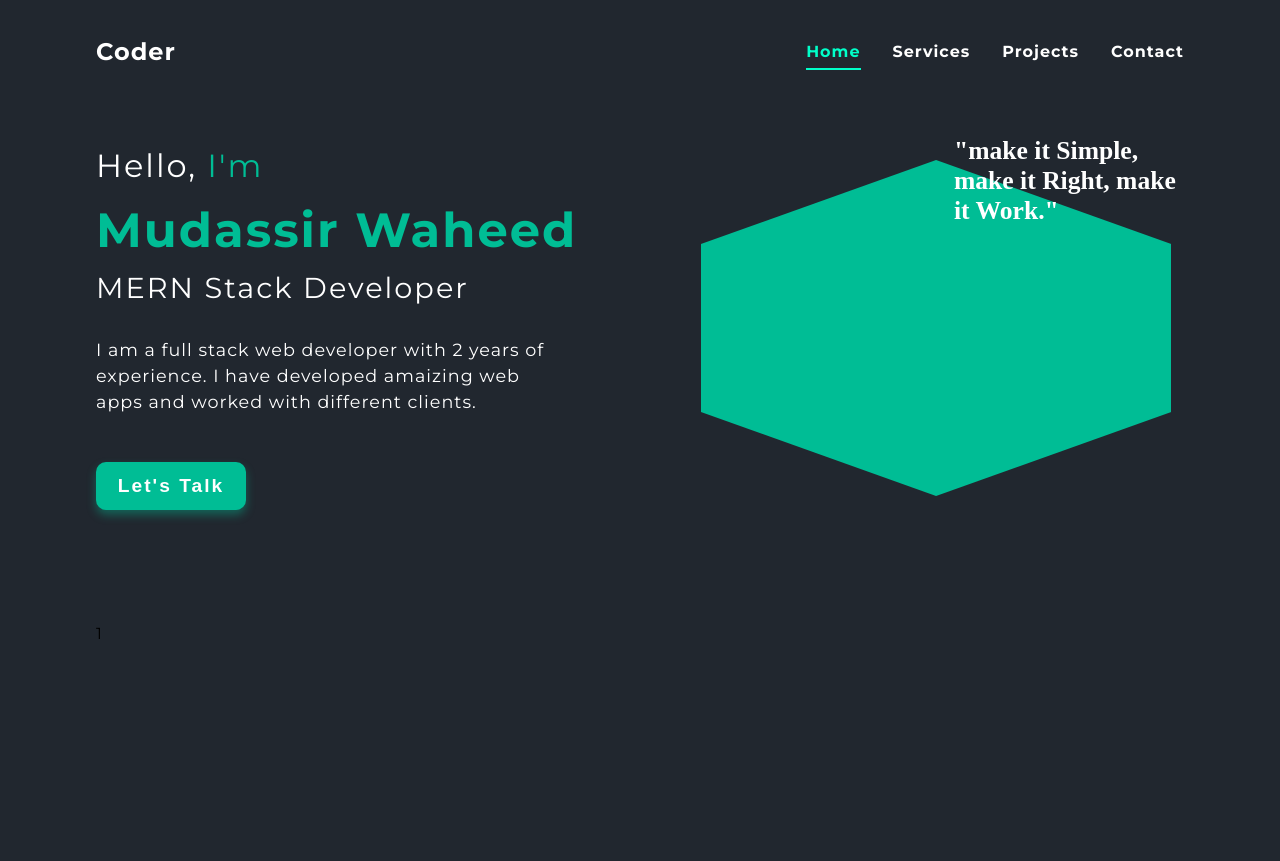
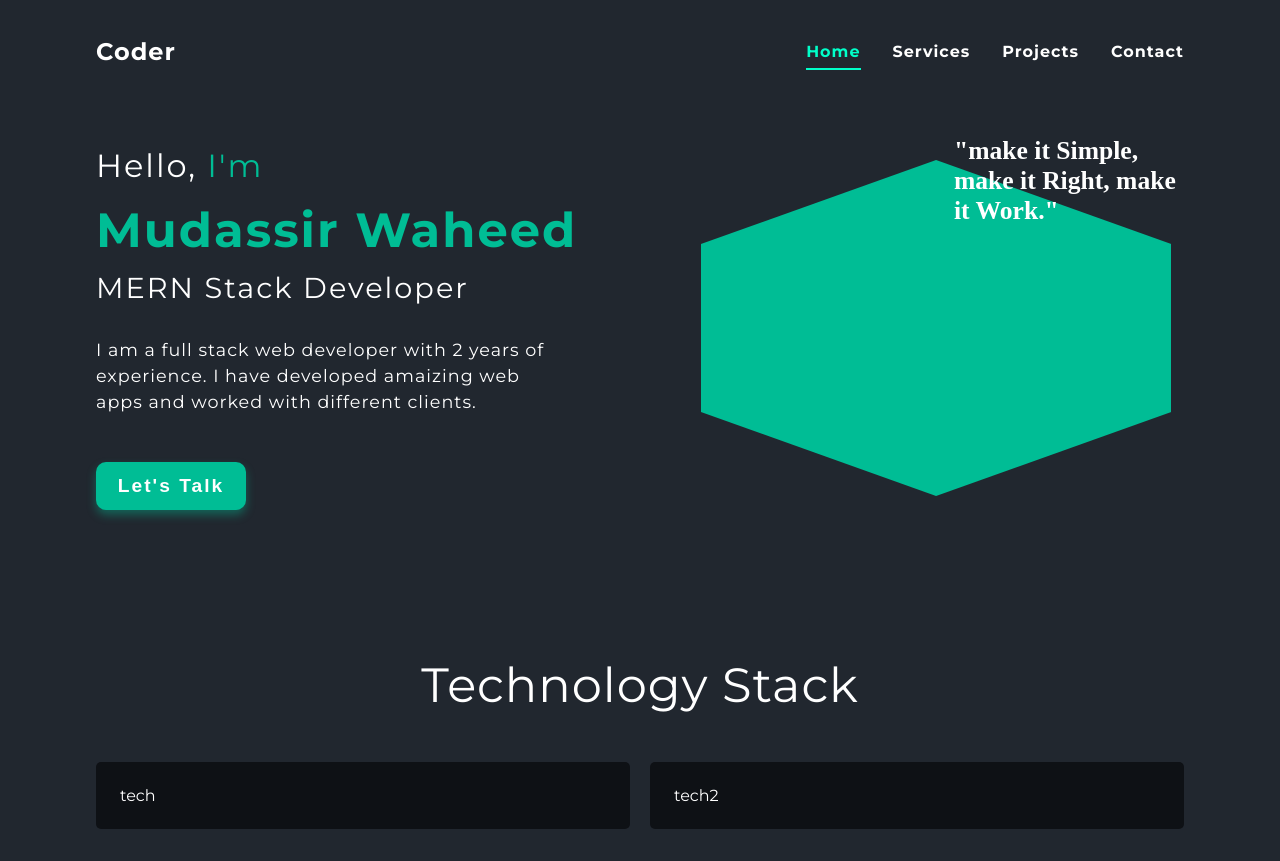
Before and after one commit to Mudassir742/portfolio, a React (Create React App) app: page / in a window 1280 px wide. Before the commit the page ends 800 px from the top, so only its background shows below. Built offline with nearby package versions, Linux system fonts and the light colour scheme; a web font is replaced by a local one.

Commit message:
card design ongoing

```diff
--- a/src/components/technology/Technology.js
+++ b/src/components/technology/Technology.js
@@ -1,11 +1,19 @@
 import React from "react";
-import { TechnologySection } from "./Technology.styled";
+import {
+  SectionHeading,
+  TechCard,
+  TechContainer,
+  TechnologySection,
+} from "./Technology.styled";
 
 const Technology = () => {
-
   return (
     <TechnologySection>
-      1
+      <SectionHeading>Technology Stack</SectionHeading>
+      <TechContainer>
+        <TechCard>tech</TechCard>
+        <TechCard>tech2</TechCard>
+      </TechContainer>
     </TechnologySection>
   );
 };
--- a/src/components/technology/Technology.styled.js
+++ b/src/components/technology/Technology.styled.js
@@ -1,5 +1,26 @@
 import styled from "styled-components";
 
 export const TechnologySection = styled.section`
-padding:2rem 6rem;
-`
+  padding: 2rem 6rem;
+`;
+export const SectionHeading = styled.p`
+  width: 100%;
+  text-align: center;
+  margin: 2rem 0 3rem 0;
+  font-size: 3rem;
+  color: white;
+  letter-spacing: 1px;
+`;
+
+export const TechContainer = styled.div`
+  display: grid;
+  grid-template-columns: repeat(2, 1fr);
+  grid-gap: 20px;
+`;
+
+export const TechCard = styled.div`
+  background: ${({ theme }) => theme.colors.background.bg1};
+  padding:1.5rem;
+  border-radius:5px;
+  color:white;
+`;
```
Also changed, not shown: src/components/TechCard.js (added, +7 -0 lines).
